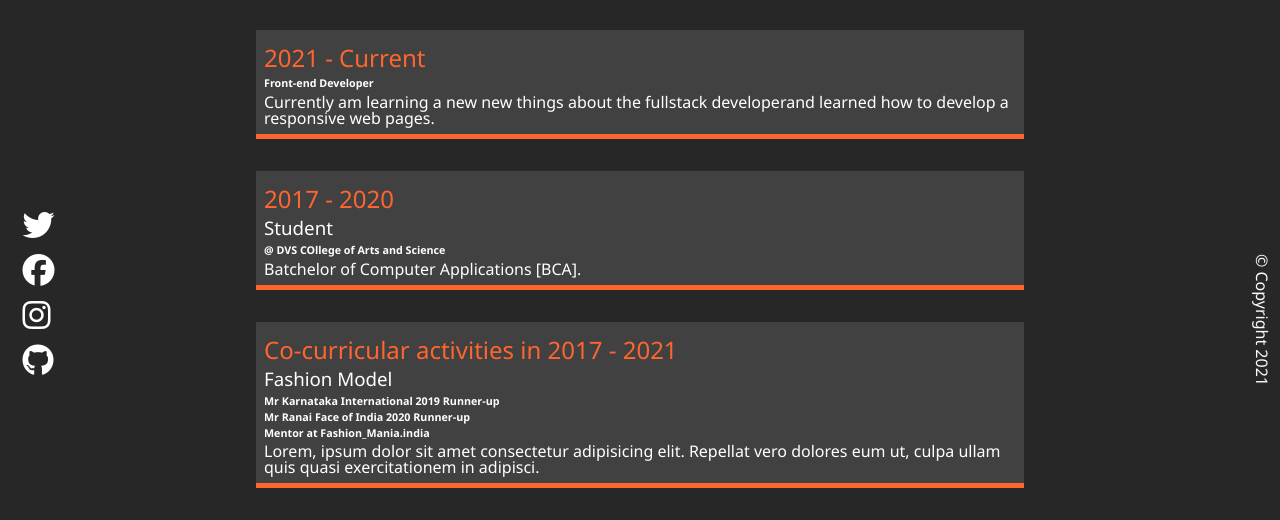
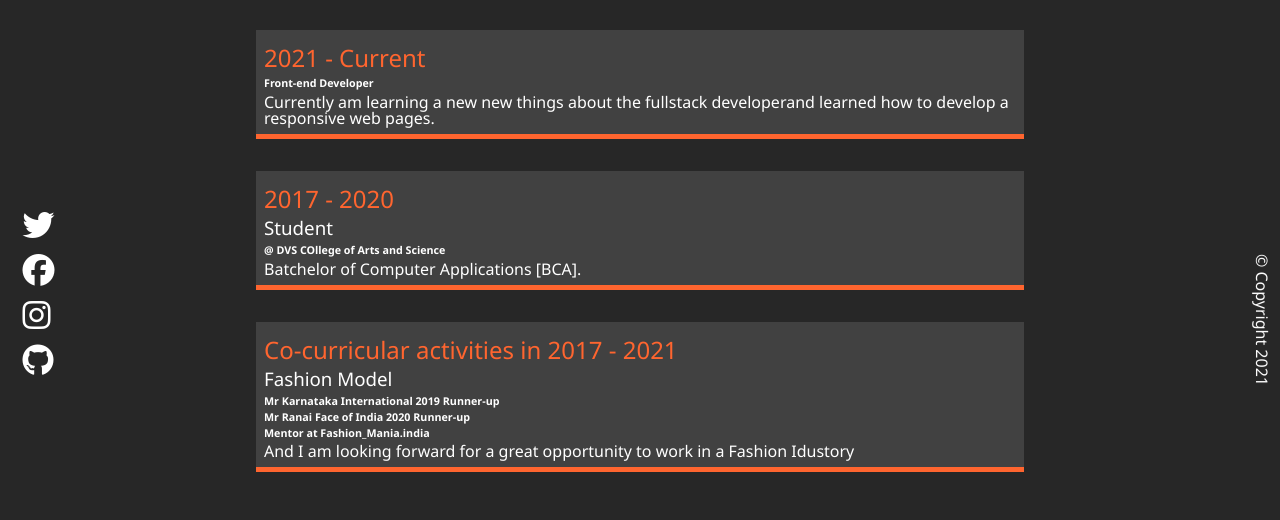
Before and after one commit to Gsujeeth957/Sujeeths-Website, a plain HTML site: page about.html in a window 1280 px wide. Shown: the part 402-922 px from the top of the page. Drawn offline with Linux system fonts and the light colour scheme.

Commit message:
Update about.html

```diff
--- a/about.html
+++ b/about.html
@@ -69,7 +69,7 @@
           <h6>Mr Karnataka International 2019 Runner-up</h6>
           <h6>Mr Ranai Face of India 2020 Runner-up</h6>
           <h6>Mentor at Fashion_Mania.india</h6>
-         <p>Lorem, ipsum dolor sit amet consectetur adipisicing elit. Repellat vero dolores eum ut, culpa ullam quis quasi exercitationem in adipisci.</p>
+         <p>And I am looking forward for a great opportunity to work in a Fashion Idustory</p>
         </div>
       </div>
 
```
